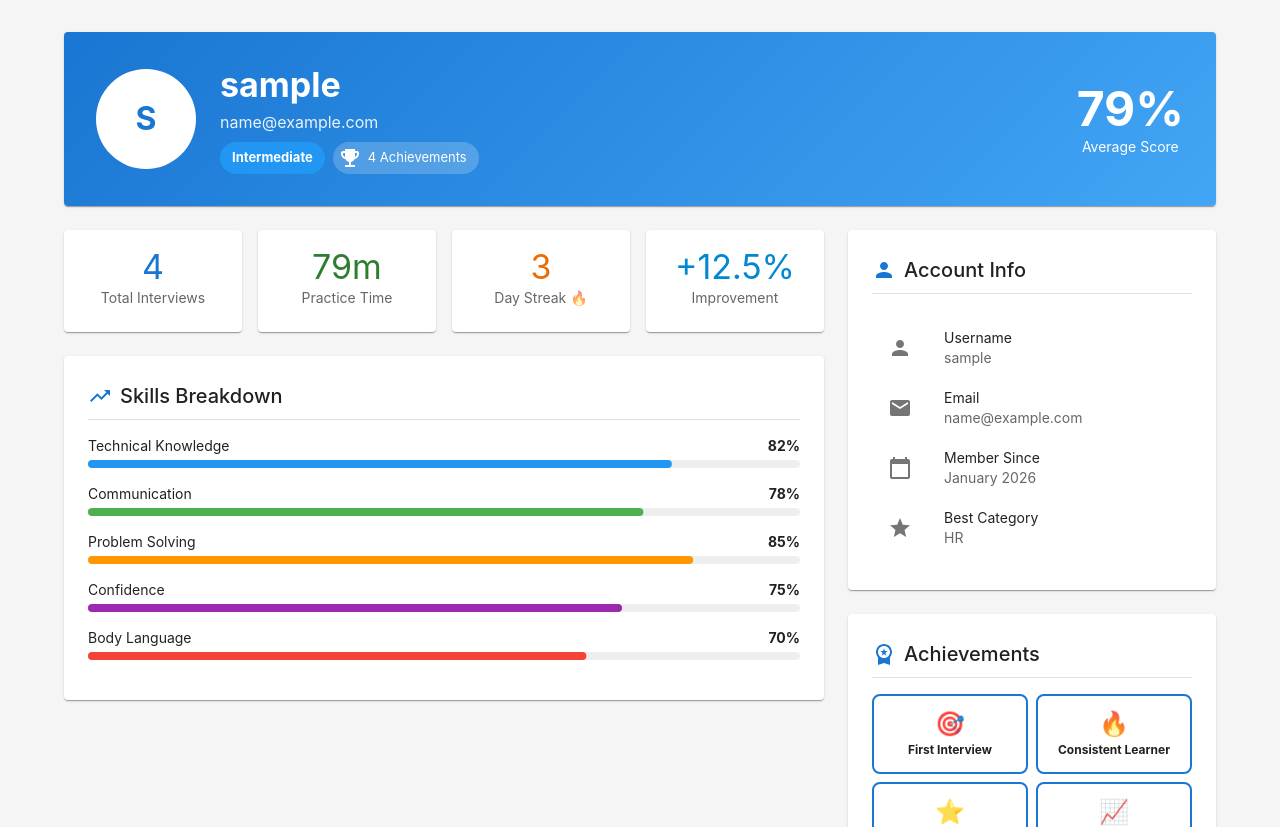
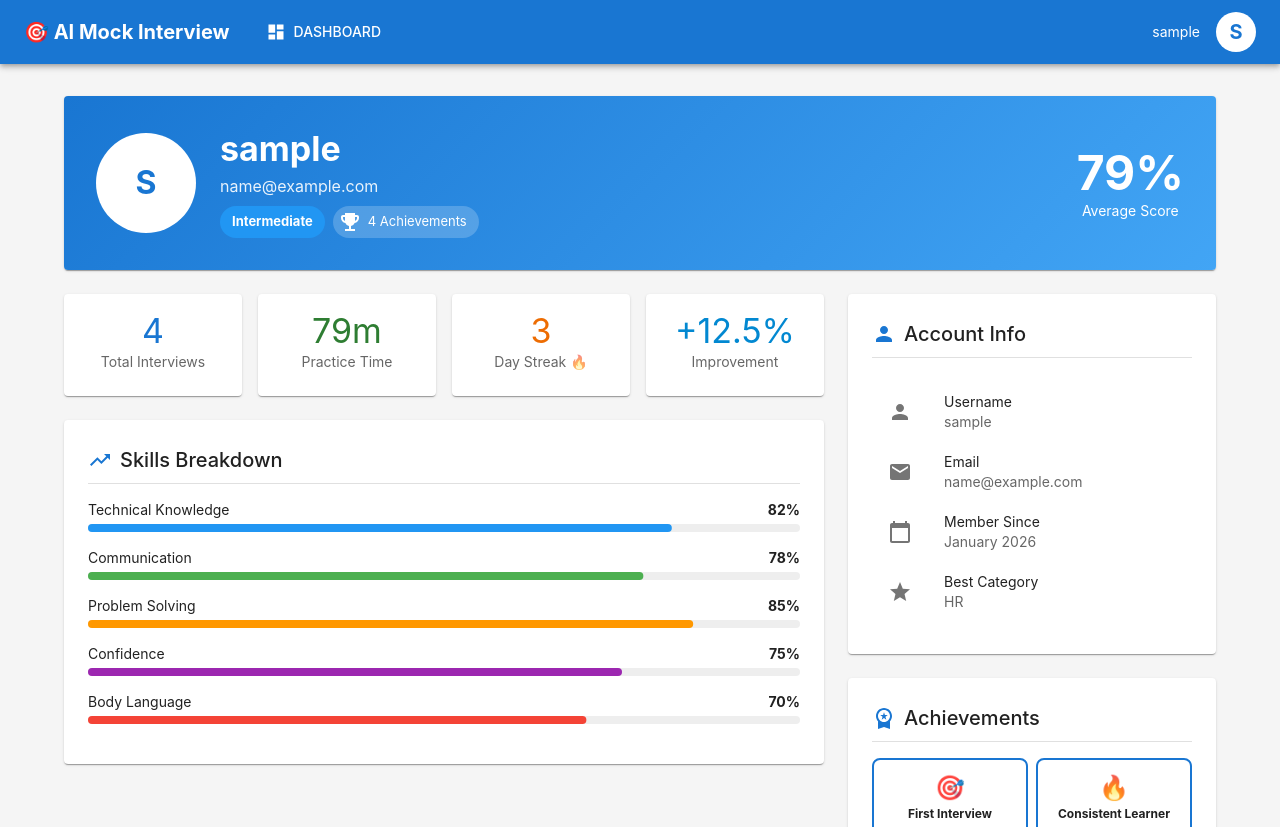
Before and after one commit to farhaanmohmmed1/ai-mock-interview-platform, a React (Vite) app in the folder frontend/: page /profile in a window 1280 px wide. Shown: the top 827 px of the page. Built offline with nearby package versions, Linux system fonts and the light colour scheme; sample sign-in values are in the browser's storage.

Commit message:
Add navigation bar with Dashboard, Profile, and Logout

```diff
--- a/frontend/src/App.jsx
+++ b/frontend/src/App.jsx
@@ -1,7 +1,25 @@
 import React, { createContext, useContext, useState, useEffect } from 'react';
-import { BrowserRouter as Router, Routes, Route, Navigate } from 'react-router-dom';
+import { BrowserRouter as Router, Routes, Route, Navigate, useNavigate, useLocation } from 'react-router-dom';
 import { ThemeProvider, createTheme } from '@mui/material/styles';
 import CssBaseline from '@mui/material/CssBaseline';
+import {
+  AppBar,
+  Toolbar,
+  Typography,
+  Button,
+  IconButton,
+  Box,
+  Avatar,
+  Menu,
+  MenuItem,
+  Divider,
+} from '@mui/material';
+import {
+  Dashboard as DashboardIcon,
+  Person as PersonIcon,
+  Logout as LogoutIcon,
+  Home as HomeIcon,
+} from '@mui/icons-material';
 
 // Import pages (to be created)
 import Login from './pages/Login';
@@ -42,6 +60,93 @@ const theme = createTheme({
     ].join(','),
   },
 });
+
+// Navigation Bar Component
+const NavBar = () => {
+  const { user, logout } = useAuth();
+  const navigate = useNavigate();
+  const location = useLocation();
+  const [anchorEl, setAnchorEl] = useState(null);
+
+  const handleMenuOpen = (event) => {
+    setAnchorEl(event.currentTarget);
+  };
+
+  const handleMenuClose = () => {
+    setAnchorEl(null);
+  };
+
+  const handleLogout = () => {
+    handleMenuClose();
+    logout();
+    navigate('/login');
+  };
+
+  const getInitials = (name) => {
+    if (!name) return 'U';
+    return name.split(' ').map(n => n[0]).join('').toUpperCase().slice(0, 2);
+  };
+
+  // Don't show navbar on certain pages
+  const hideNavbar = ['/', '/login', '/register'].includes(location.pathname);
+  if (hideNavbar) return null;
+
+  return (
+    <AppBar position="static" sx={{ mb: 0 }}>
+      <Toolbar>
+        <Typography
+          variant="h6"
+          sx={{ cursor: 'pointer', fontWeight: 'bold' }}
+          onClick={() => navigate('/dashboard')}
+        >
+          🎯 AI Mock Interview
+        </Typography>
+
+        <Box sx={{ flexGrow: 1, display: 'flex', gap: 1, ml: 4 }}>
+          <Button
+            color="inherit"
+            startIcon={<DashboardIcon />}
+            onClick={() => navigate('/dashboard')}
+            sx={{
+              bgcolor: location.pathname === '/dashboard' ? 'rgba(255,255,255,0.1)' : 'transparent',
+            }}
+          >
+            Dashboard
+          </Button>
+        </Box>
+
+        <Box sx={{ display: 'flex', alignItems: 'center', gap: 2 }}>
+          <Typography variant="body2" sx={{ display: { xs: 'none', sm: 'block' } }}>
+            {user?.full_name || user?.username || 'Demo User'}
+          </Typography>
+          <IconButton onClick={handleMenuOpen} sx={{ p: 0 }}>
+            <Avatar sx={{ bgcolor: '#fff', color: '#1976d2', fontWeight: 'bold' }}>
+              {getInitials(user?.full_name || user?.username)}
+            </Avatar>
+          </IconButton>
+          <Menu
+            anchorEl={anchorEl}
+            open={Boolean(anchorEl)}
+            onClose={handleMenuClose}
+            anchorOrigin={{ vertical: 'bottom', horizontal: 'right' }}
+            transformOrigin={{ vertical: 'top', horizontal: 'right' }}
+          >
+            <MenuItem onClick={() => { handleMenuClose(); navigate('/profile'); }}>
+              <PersonIcon sx={{ mr: 1 }} /> Profile
+            </MenuItem>
+            <MenuItem onClick={() => { handleMenuClose(); navigate('/dashboard'); }}>
+              <DashboardIcon sx={{ mr: 1 }} /> Dashboard
+            </MenuItem>
+            <Divider />
+            <MenuItem onClick={handleLogout} sx={{ color: 'error.main' }}>
+              <LogoutIcon sx={{ mr: 1 }} /> Logout
+            </MenuItem>
+          </Menu>
+        </Box>
+      </Toolbar>
+    </AppBar>
+  );
+};
 
 // Protected Route Component
 const ProtectedRoute = ({ children }) => {
@@ -93,6 +198,7 @@ function App() {
       <ThemeProvider theme={theme}>
         <CssBaseline />
         <Router>
+          <NavBar />
           <Routes>
             <Route path="/" element={<Landing />} />
             <Route path="/login" element={<Login />} />
```
